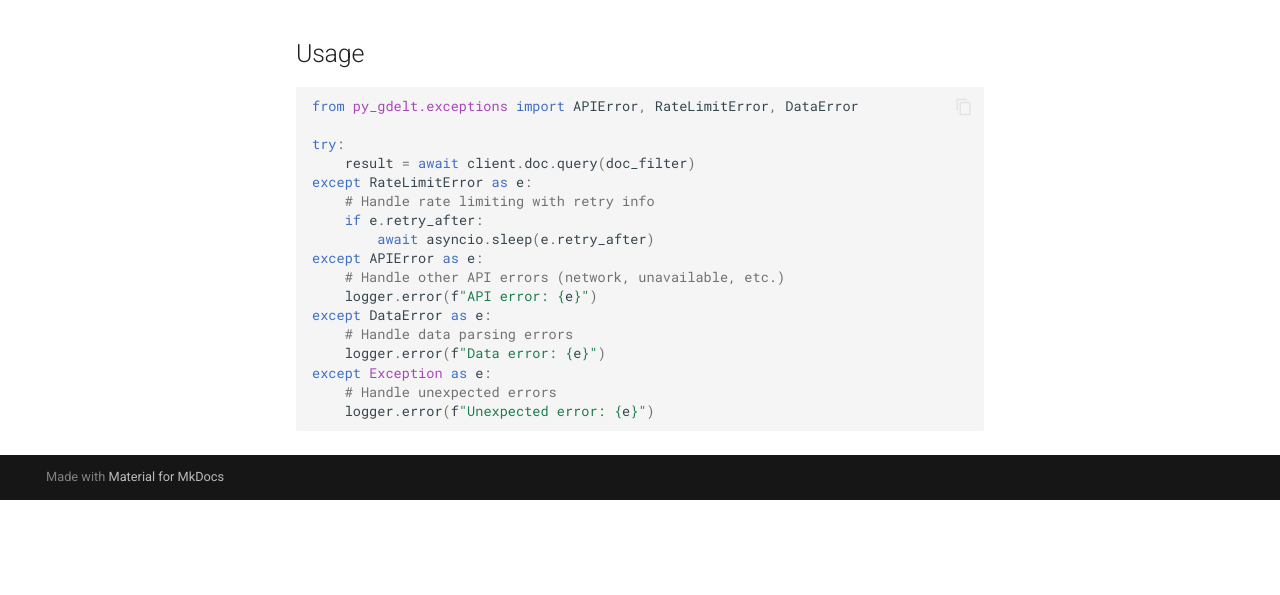
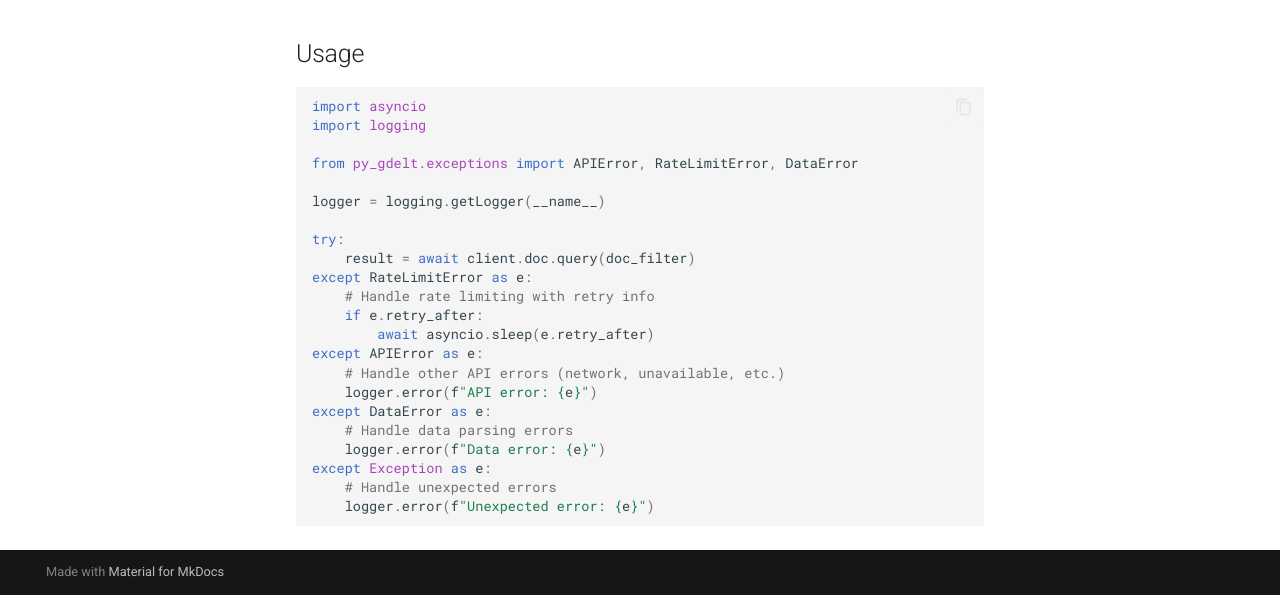
Before and after one commit to RBozydar/py-gdelt, an MkDocs documentation site: the page built from docs/api/exceptions.md, in a window 1280 px wide and 900 px high, scrolled down 1985 px, cut to the strip 305-900 px from the top of the window. Built offline with MkDocs 1.6.1 and Material for MkDocs 9.7.7, drawn with Linux system fonts in a browser that asks for light colours; comment, search, counter and statistics services are not loaded; before the commit the page ends 2790 px from its top, so only the background shows below that.

Commit message:
fix: address PR review comments for bug fixes and example corrections
- Fix missing imports in exceptions.md usage example (asyncio, logging)
- Refactor test_doc_coverage.py with pytest.mark.parametrize to reduce duplication
- Use str.removeprefix() for more robust mkdocstrings pattern parsing
- Add type hints to helper functions
- Extract reusable helpers: _get_public_classes(), _get_public_exceptions()

Co-Authored-By: Claude Opus 4.5 <noreply@anthropic.com>

````diff
--- a/docs/api/exceptions.md
+++ b/docs/api/exceptions.md
@@ -90,7 +90,12 @@ GDELTError (base)
 ## Usage
 
 ```python
+import asyncio
+import logging
+
 from py_gdelt.exceptions import APIError, RateLimitError, DataError
+
+logger = logging.getLogger(__name__)
 
 try:
     result = await client.doc.query(doc_filter)
````
Also changed, not shown: 1 other file.
